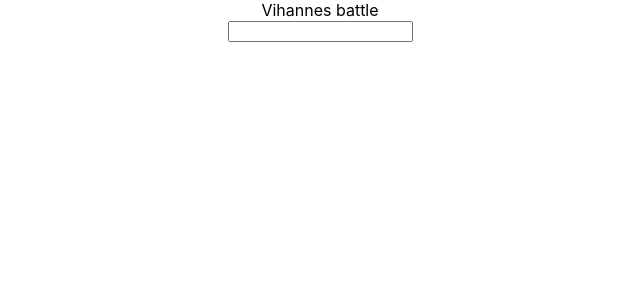
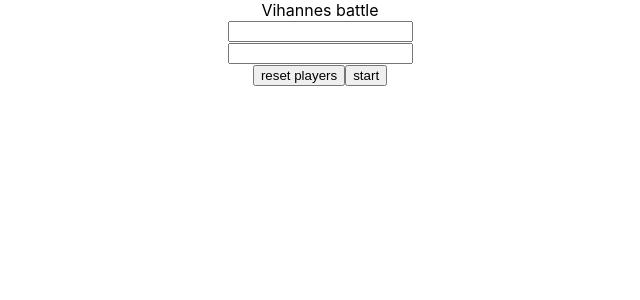
Before and after one commit to tomppatomppa/VegetableBattle-fullstack, a React (Create React App) app in the folder frontend/: page / in a window 1280 px wide. Shown: the top 300 px of the page, without its empty margins (320-960 px from the left). Built offline with nearby package versions, Linux system fonts and the light colour scheme.

Commit message:
choose players & reset/start

```diff
--- a/frontend/src/App.js
+++ b/frontend/src/App.js
@@ -1,11 +1,42 @@
+import { useState } from 'react'
 import './App.css'
+import Game from './components/Game'
+import Vegetable from './components/Vegetable'
+
 import Vegetables from './components/Vegetables'
 
 function App() {
+  const [isOn, setIsOn] = useState(false)
+  const [player1, setPlayer1] = useState(null)
+  const [player2, setPlayer2] = useState(null)
+
+  const handleStart = () => {
+    if (!player1 || !player2) {
+      console.log('Choose Both players')
+      return
+    }
+    setIsOn(true)
+  }
+  const reset = () => {
+    setPlayer1(null)
+    setPlayer2(null)
+  }
   return (
     <div className="App">
       Vihannes battle
-      <Vegetables />
+      {player1 ? (
+        <Vegetable data={player1} />
+      ) : (
+        <Vegetables select={setPlayer1} />
+      )}
+      {player2 ? (
+        <Vegetable data={player2} />
+      ) : (
+        <Vegetables select={setPlayer2} />
+      )}
+      {isOn && <Game />}
+      <button onClick={reset}>reset players</button>
+      <button onClick={handleStart}>start</button>
     </div>
   )
 }
--- /dev/null
+++ b/frontend/src/components/Game.js
@@ -0,0 +1,5 @@
+const Game = ({ player1, player2 }) => {
+  return <div>Game</div>
+}
+
+export default Game
--- a/frontend/src/components/Togglable.js
+++ b/frontend/src/components/Togglable.js
@@ -16,8 +16,8 @@ const Togglable = (props) => {
         <button onClick={toggleVisibility}>{props.buttonLabel}</button>
       </div>
       <div style={showWhenVisible}>
+        {props.children}
         <button onClick={toggleVisibility}>hide</button>
-        {props.children}
       </div>
     </div>
   )
--- a/frontend/src/components/Vegetable.js
+++ b/frontend/src/components/Vegetable.js
@@ -1,15 +1,15 @@
-import { calculateStats } from '../utils/helpers'
-
-const Vegetable = ({ data }) => {
-  const stats = calculateStats(data)
+const Vegetable = ({ data, select }) => {
   return (
     <div>
       <ul>
-        <li>Name: {stats.Name}</li>
-        <li>Health: {stats.Health}</li>
-        <li>Attack: {stats.Attack}</li>
-        <li>Defence: {stats.Defence}</li>
-        <li>Delay: {stats.Delay}</li>
+        <li>
+          Name: {data.Name}{' '}
+          {select && <button onClick={() => select(data)}>select</button>}
+        </li>
+        <li>Health: {data.Health}</li>
+        <li>Attack: {data.Attack}</li>
+        <li>Defence: {data.Defence}</li>
+        <li>Delay: {data.Delay}</li>
       </ul>
     </div>
   )
--- a/frontend/src/components/Vegetables.js
+++ b/frontend/src/components/Vegetables.js
@@ -1,15 +1,15 @@
 import axios from 'axios'
 import { useState, useEffect } from 'react'
+import { calculateStats } from '../utils/helpers'
 import Togglable from './Togglable'
 
 import Vegetable from './Vegetable'
 
-const Vegetables = () => {
+const Vegetables = ({ select }) => {
   const [vegetables, setVegetables] = useState([])
   const [filter, setFilter] = useState('')
 
   useEffect(() => {
-    console.log(filter)
     const search = async () => {
       const url = `https://fineli.fi/fineli/api/v1/foods?q=${filter}`
       axios.get(url).then(({ data }) => {
@@ -26,9 +26,13 @@ const Vegetables = () => {
     <div>
       <input onChange={(e) => setFilter(e.target.value)}></input>
       <div>
-        {vegetables.map((item) => (
-          <Togglable key={item.id} buttonLabel="show stats" name={item.name.fi}>
-            <Vegetable data={item} />
+        {vegetables.map((vegetable) => (
+          <Togglable
+            key={vegetable.id}
+            buttonLabel="show stats"
+            name={vegetable.name.fi}
+          >
+            <Vegetable data={calculateStats(vegetable)} select={select} />
           </Togglable>
         ))}
       </div>
--- a/frontend/src/utils/helpers.js
+++ b/frontend/src/utils/helpers.js
@@ -15,6 +15,5 @@ export const calculateStats = ({
     Defence: parse(protein),
     Delay: parse(fat + carbohydrate + protein),
   }
-  // console.log(stats)
   return stats
 }
```
